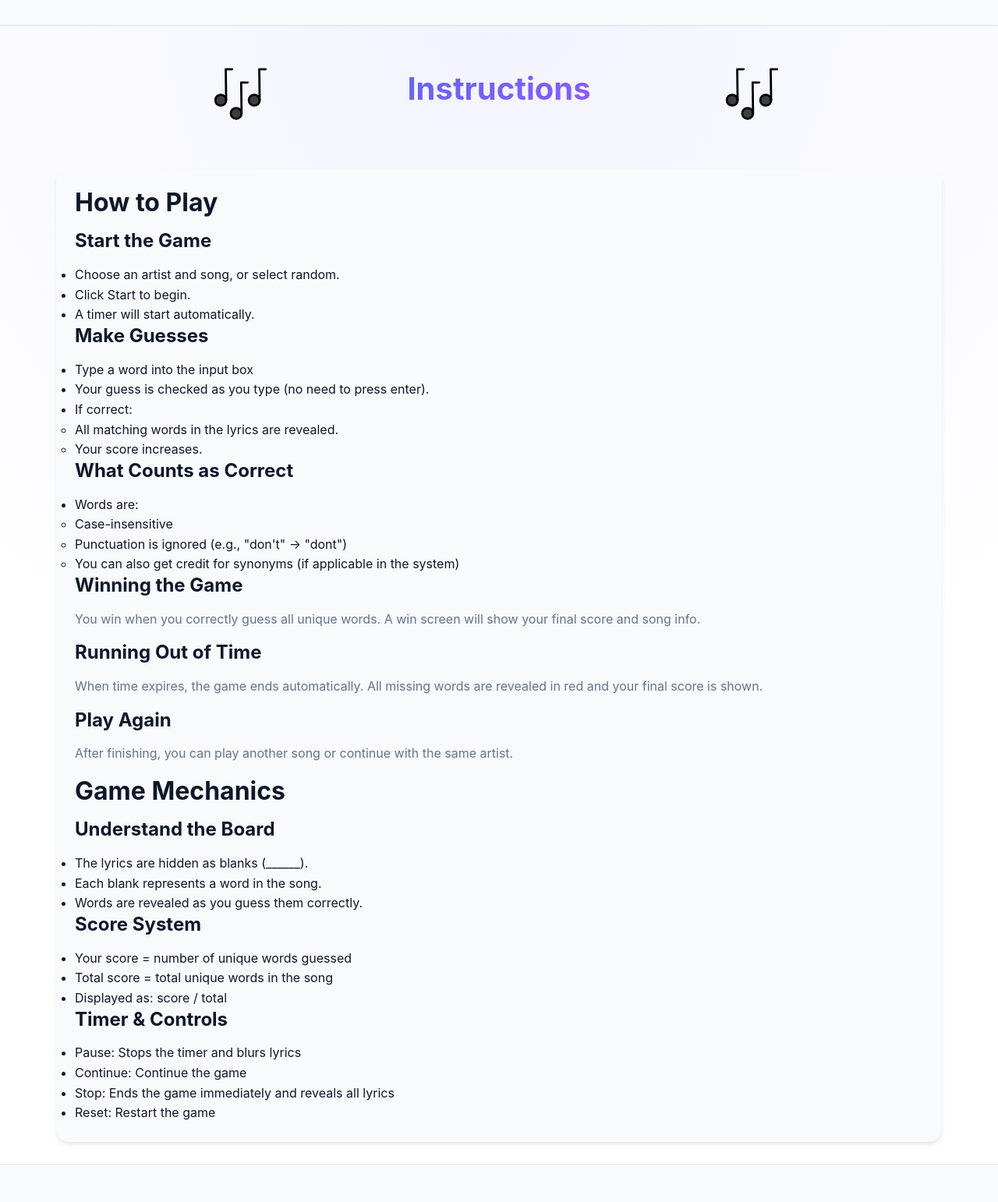
After one commit to averym16/Guess_Lyrics_Game, a Flask app: page /instructions in a window 1280 px wide. The commit adds this page. Shown: the whole page at 78% size. Run offline with Flask 3, Linux system fonts and the light colour scheme.

Commit message:
Implement instructions page

```diff
--- a/server/app.py
+++ b/server/app.py
@@ -20,6 +20,10 @@ def index():
 @app.get("/guess")
 def guess_lyrics():
     return render_template("lyric_game.html")
+
+@app.get("/instructions")
+def instructions():
+    return render_template("instructions.html")
 
 @app.get("/api/health")
 def health():
--- a/server/static/components.js
+++ b/server/static/components.js
@@ -130,6 +130,7 @@ export function loadNavbar() {
     const navbar = document.getElementById('navbar');
     navbar.innerHTML = `
         <a href="/">Guess The Lyrics</a>
+        <a href="/instructions" target="_blank">Instructions</a>
         <button id="themeToggle">Toggle Theme</button>
     `;
 
--- a/server/static/css/common.css
+++ b/server/static/css/common.css
@@ -106,7 +106,7 @@ p {
     padding: 0.5rem 1.25rem;
     border-radius: 0.5rem;
     transition: var(--transition);
-    box-shadow: var(--shadow-sm);
+    box-shadow: none;
 }
 
 #navbar a:hover {
@@ -122,7 +122,7 @@ p {
     box-shadow: none;
 }
 
-#navbar a:first-child:hover {
+#navbar a:hover {
     background-color: var(--surface-hover);
     color: var(--primary-color);
     transform: none;
--- /dev/null
+++ b/server/templates/instructions.html
@@ -0,0 +1,87 @@
+<!DOCTYPE html>
+<html lang = "en">
+    <head>
+        <meta charset="UTF-8" />
+        <meta name="viewport" content="width=device-width", initial-scale="1.0">
+        <link rel="stylesheet" href="/static/css/common.css">
+        <link rel="stylesheet" href="/static/css/instructions.css">
+        <title>Guess The Lyrics | Instructions</title>
+    </head>
+    <body>
+        <nav id ="navbar"></nav>
+        <main>
+            <header>
+                <div class="hero">
+                    <img src="/static/images/notes.svg" alt="notes" class="header-image">
+                    <h1 name="instructions_page" class="instructions_header" id="instructions_header">Instructions</h1>
+                    <img src="/static/images/notes.svg" alt="notes" class="header-image">
+                </div>
+            </header>
+            <section class="instructions">
+
+                <div class="how_to_play">
+                <h2>How to Play</h2>
+                <h3> Start the Game </h3>
+                <ul>
+                    <li>Choose an artist and song, or select random.</li>
+                    <li>Click Start to begin.</li>
+                    <li>A timer will start automatically.</li>
+                </ul>
+                <h3>Make Guesses</h3>
+                <ul>
+                    <li>Type a word into the input box</li>
+                    <li>Your guess is checked as you type (no need to press enter).</li>
+                    <li>If correct:
+                        <ul>
+                            <li>All matching words in the lyrics are revealed.</li>
+                            <li>Your score increases.</li>
+                        </ul>
+                    </li>
+                </ul>
+                <h3>What Counts as Correct</h3>
+                <ul>
+                    <li>Words are:</li>
+                    <ul>
+                        <li>Case-insensitive</li>
+                        <li>Punctuation is ignored (e.g., "don't" → "dont")</li>
+                        <li>You can also get credit for synonyms (if applicable in the system)</li>
+                    </ul>
+                </ul>
+                <h3>Winning the Game</h3>
+                <p>You win when you correctly guess all unique words. A win screen will show your final score and song info.</p>
+                <h3>Running Out of Time</h3>
+                <p>When time expires, the game ends automatically. All missing words are revealed in red and your final score is shown.</p>
+                <h3>Play Again</h3>
+                <p>After finishing, you can play another song or continue with the same artist.</p>
+
+                </div>
+
+                <div class="game_mechanics">
+                <h2>Game Mechanics</h2>
+                <h3>Understand the Board</h3>
+                <ul>
+                    <li>The lyrics are hidden as blanks (______).</li>
+                    <li>Each blank represents a word in the song.</li>
+                    <li>Words are revealed as you guess them correctly.</li>
+                </ul>
+                <h3>Score System</h3>
+                <ul>
+                    <li>Your score = number of unique words guessed</li>
+                    <li>Total score = total unique words in the song</li>
+                    <li>Displayed as: score / total</li>
+                </ul>
+                <h3>Timer & Controls</h3>
+                <ul>
+                    <li>Pause: Stops the timer and blurs lyrics</li>
+                    <li>Continue: Continue the game</li>
+                    <li>Stop: Ends the game immediately and reveals all lyrics</li>
+                    <li>Reset: Restart the game</li>
+                </ul>
+                </div>
+
+            </section>
+        </main>
+        <footer class="footer"></footer>
+    </body>
+    <script type="module" src="/static/game_logic.js"></script>
+</html>
```
